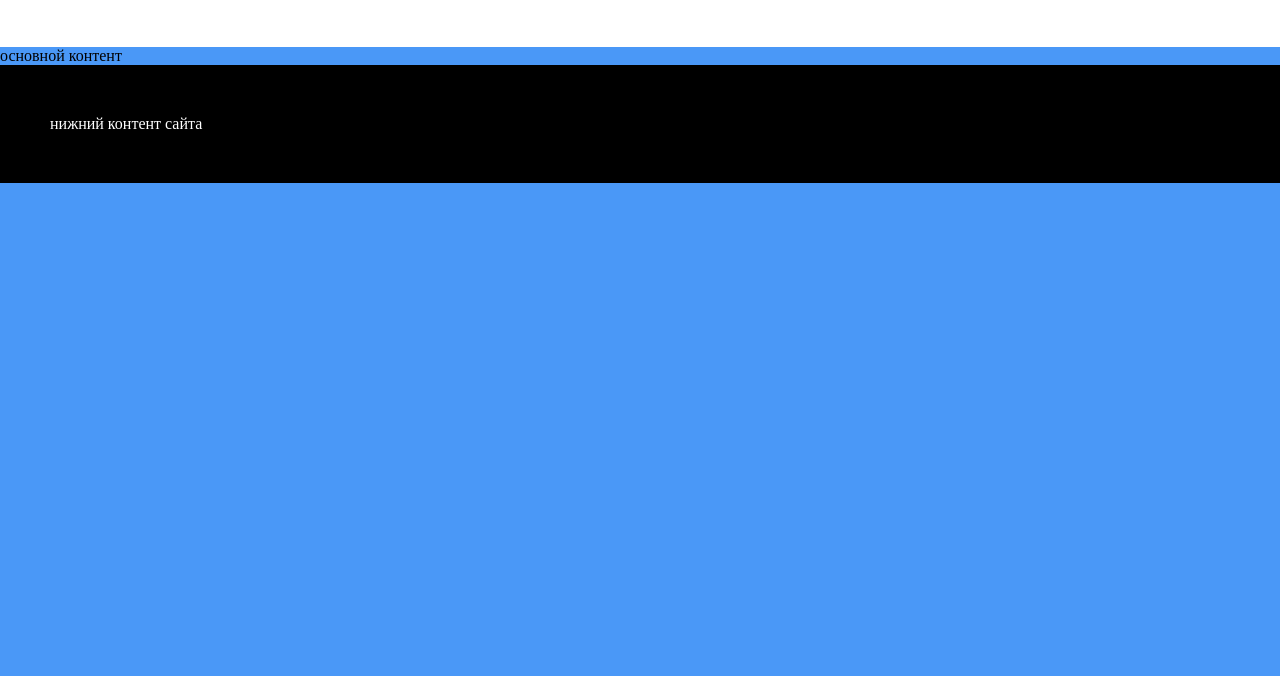
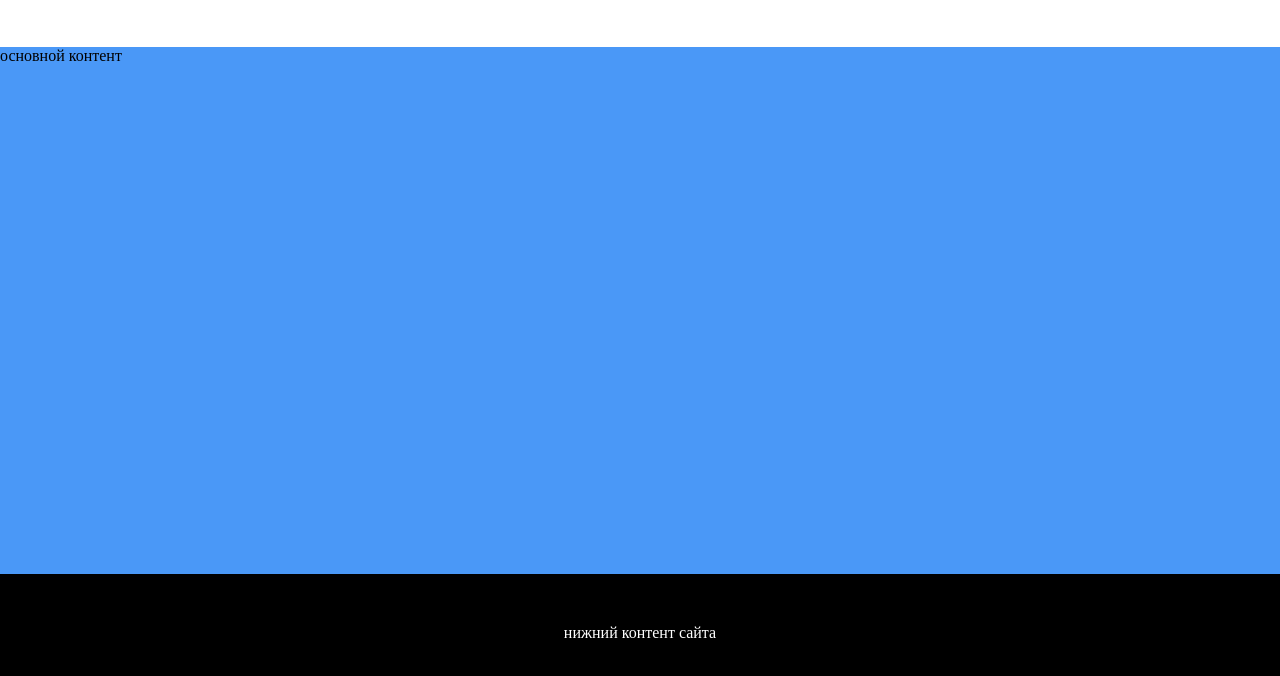
Before and after one commit to dr-montasir/deni-html-css-projects, a plain HTML site: page drawing-app/index.html in a window 1280 px wide. Shown: the part 108-784 px from the top of the page. Drawn offline with Linux system fonts and the light colour scheme.

Commit message:
Lesson 05

```diff
--- a/drawing-app/index.html
+++ b/drawing-app/index.html
@@ -10,12 +10,14 @@
 </head>
 
 <body>
+  <div class="container">
     <header>
       <h1>Drawing App</h1>
       <p>My name is Deni</p>
     </header>
     <main>основной контент</main>
     <footer>нижний контент сайта</footer>
+  </div>
 </body>
 
 </html>
--- a/drawing-app/style.css
+++ b/drawing-app/style.css
@@ -7,16 +7,21 @@ body {
   background: #4a98f7;
 }
 
+.container {
+  display: grid;
+  height: 100vh;
+  grid-template-rows: min-content 1fr min-content;
+}
+
 header {
   padding: 50px;
-  text-align: center;
   background: #ffffff;
 }
 
-/*
-black = #000000;
-white = #ffffff;
-*/
+header,
+footer {
+  text-align: center;
+}
 
 footer {
   padding: 50px;
```
Lines whose indentation alone changed are shown as unchanged.
